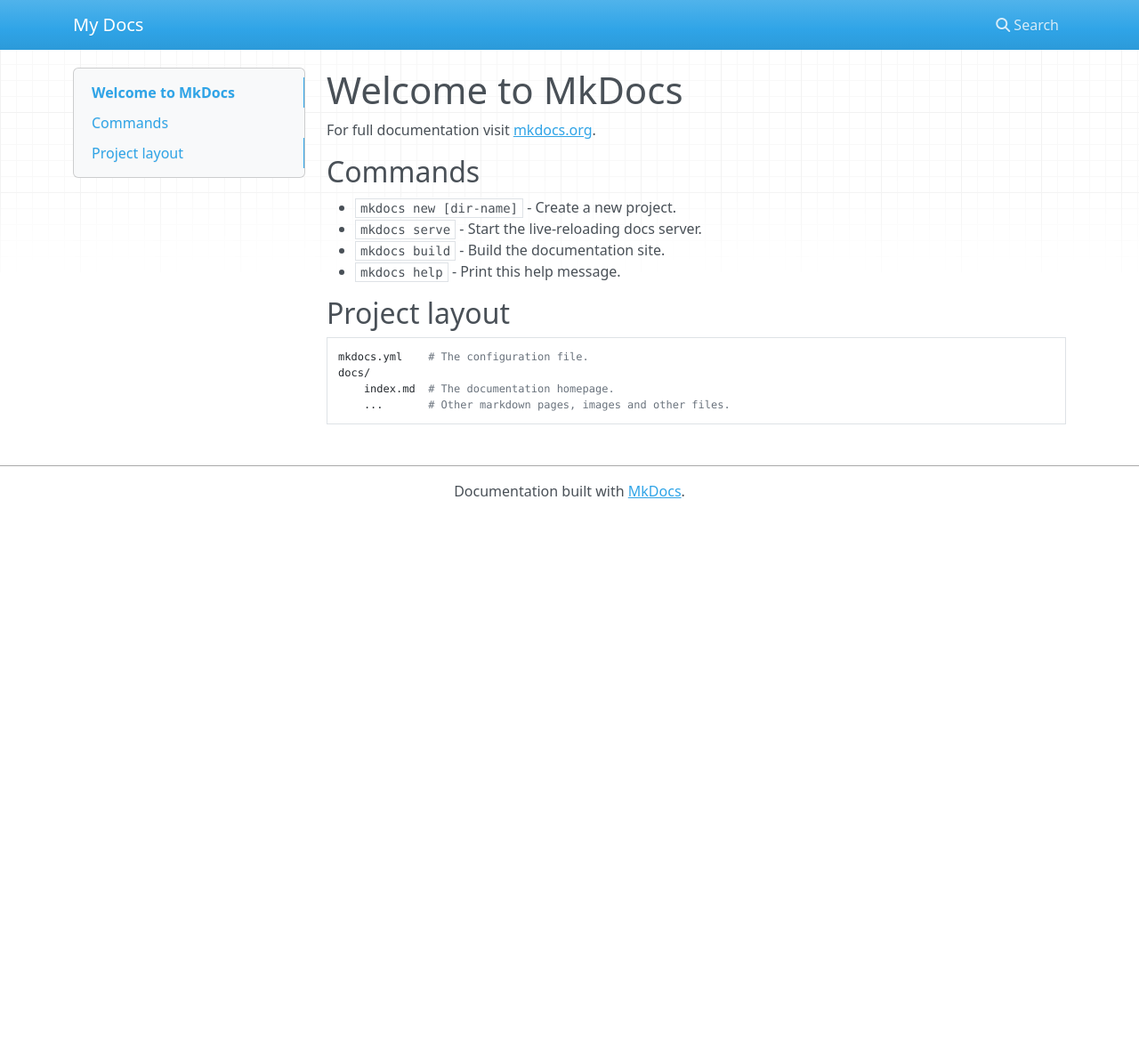
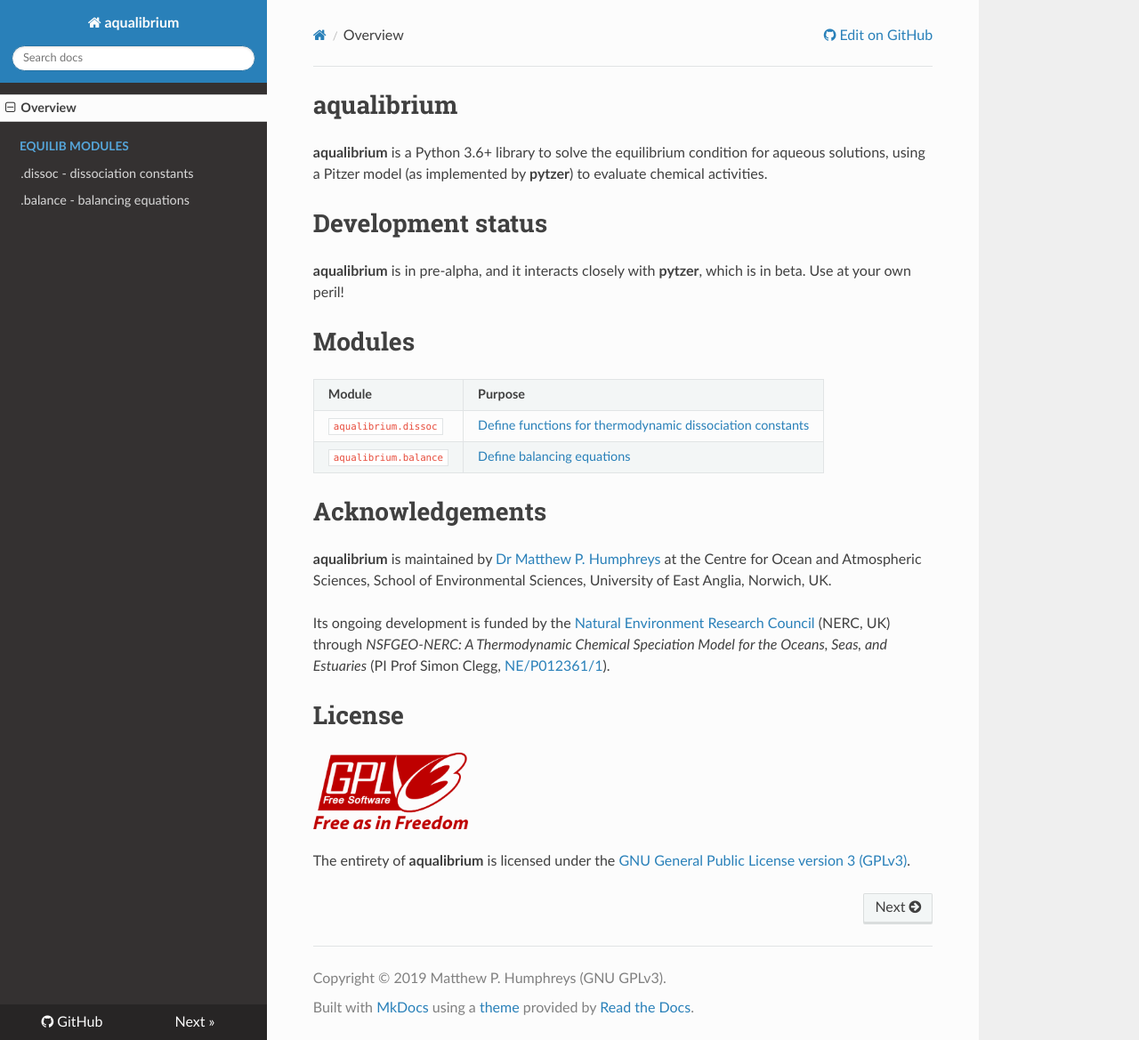
Before and after one commit to mvdh7/aqualibrium-old, an MkDocs documentation site: the page built from docs/index.md, in a window 1280 px wide and 1169 px high. Shown: the whole window at 89% size. Built offline with MkDocs 1.6.1, drawn with Linux system fonts in a browser that asks for light colours; nearby versions of some CDN libraries.

Commit message:
Copy draft docs from equilib

```diff
--- a/docs/index.md
+++ b/docs/index.md
@@ -1,17 +1,40 @@
-# Welcome to MkDocs
+# aqualibrium
 
-For full documentation visit [mkdocs.org](https://mkdocs.org).
+**aqualibrium** is a Python 3.6+ library to solve the equilibrium condition for aqueous solutions, using a Pitzer model (as implemented by **pytzer**) to evaluate chemical activities.
 
-## Commands
 
-* `mkdocs new [dir-name]` - Create a new project.
-* `mkdocs serve` - Start the live-reloading docs server.
-* `mkdocs build` - Build the documentation site.
-* `mkdocs help` - Print this help message.
+# Development status
 
-## Project layout
+**aqualibrium** is in pre-alpha, and it interacts closely with **pytzer**, which is in beta. Use at your own peril!
 
-    mkdocs.yml    # The configuration file.
-    docs/
-        index.md  # The documentation homepage.
-        ...       # Other markdown pages, images and other files.
+
+# Modules
+
+<table><tr>
+
+<td><strong>Module</strong></td>
+<td><strong>Purpose</strong></td>
+
+</tr><tr>
+<td><code>aqualibrium.dissoc</code></td>
+<td><a href="modules/dissoc">Define functions for thermodynamic dissociation constants</a></td>
+
+</tr><tr>
+<td><code>aqualibrium.balance</code></td>
+<td><a href="modules/balance">Define balancing equations</a></td>
+
+</tr></table>
+
+
+# Acknowledgements
+
+**aqualibrium** is maintained by [Dr Matthew P. Humphreys](https://mvdh.xyz) at the Centre for Ocean and Atmospheric Sciences, School of Environmental Sciences, University of East Anglia, Norwich, UK.
+
+Its ongoing development is funded by the [Natural Environment Research Council](https://nerc.ukri.org/) (NERC, UK) through *NSFGEO-NERC: A Thermodynamic Chemical Speciation Model for the Oceans, Seas, and Estuaries* (PI Prof Simon Clegg, [NE/P012361/1](http://gotw.nerc.ac.uk/list_full.asp?pcode=NE%2FP012361%2F1)).
+
+
+# License
+
+<img src="img/1920px-GPLv3_Logo.svg.png" width="25%" />
+
+The entirety of **aqualibrium** is licensed under the [GNU General Public License version 3 (GPLv3)](https://www.gnu.org/licenses/gpl-3.0.en.html).
--- a/mkdocs.yml
+++ b/mkdocs.yml
@@ -1 +1,14 @@
-site_name: My Docs
+site_name: aqualibrium
+site_author: Matthew P. Humphreys
+site_description: Equilibrium solver for aqueous solutions
+copyright: Copyright &copy; 2019 Matthew P. Humphreys (GNU GPLv3).
+repo_url: https://github.com/mvdh7/aqualibrium
+
+theme:
+    name: readthedocs
+
+nav:
+    - Overview: index.md
+    - equilib modules:
+        - .dissoc - dissociation constants: modules/dissoc.md
+        - .balance - balancing equations:   modules/balance.md
```
Also changed, not shown: docs/modules/balance.md (added, +3 -0 lines), docs/modules/dissoc.md (added, +5 -0 lines), docs/img/1920px-GPLv3_Logo.svg.png (added).
